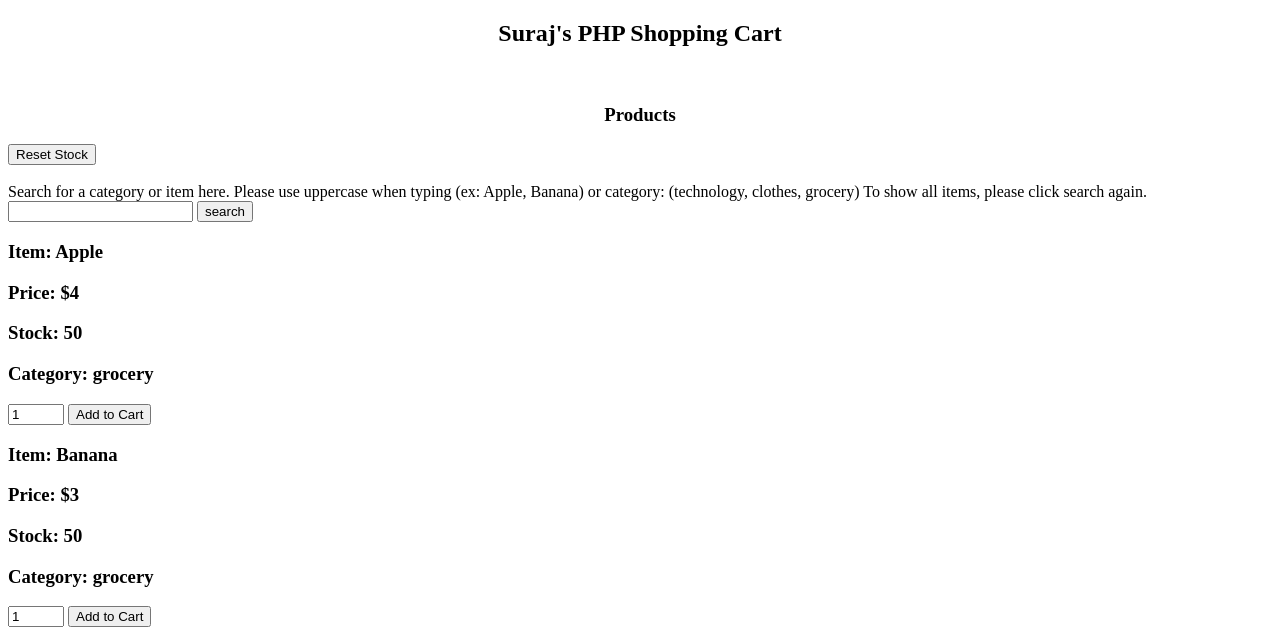
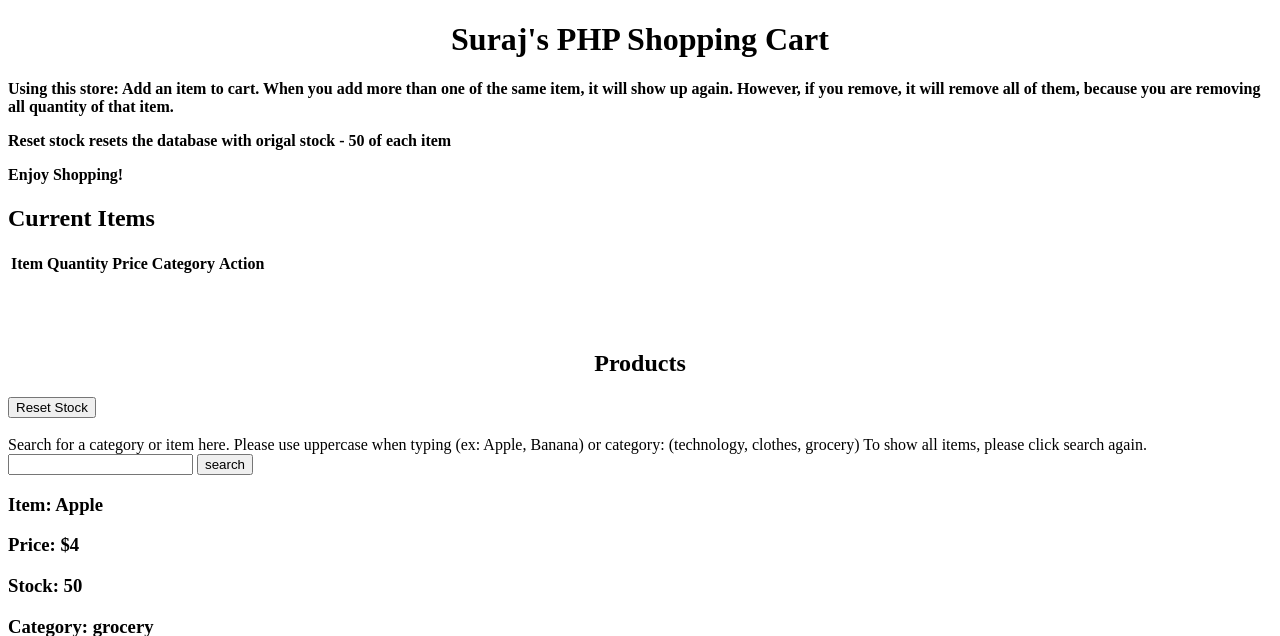
Before and after one commit to sshah98/Mini-Product-Page, a PHP site: page /index.php in a window 1280 px wide. Shown: the top 636 px of the page. Run offline with PHP 8.4, Linux system fonts and the light colour scheme; data comes from the database, SQL or seed files in the repository; data that the repository does not hold is empty.

Commit message:
rearranged website

```diff
--- a/index.php
+++ b/index.php
@@ -5,11 +5,10 @@ $connection = mysqli_connect("localhost", "suraj", "", "miniproject");
 
 //code will execute if the add to cart button is pressed
 if (isset($_POST["addCart"])) {
-
   $quan = $_POST["quantity"];
   $name = $_POST["name"];
 
-
+  //query to remove an item from the stock because it was added to the cart
   $query = "UPDATE productStock SET productStock.amount=productStock.amount - '$quan' WHERE productStock.name = '$name'";
 
   mysqli_query($connection, $query);
@@ -28,8 +27,7 @@ if (isset($_POST["addCart"])) {
       //keeps an indexed count in this session to keep track of how many items were added to cart
       $_SESSION["productCart"][$count] = $itemArray;
     }
-  }
-  else {
+  } else {
     //if there's no data, then the else block will execute
     $itemArray = array('id'=>$_GET["id"], 'name'=>$_POST["name"], 'price'=>$_POST["price"], 'category'=>$_POST["category"], 'quantity'=>$_POST["quantity"]);
     //store all the data into the itemArray array
@@ -37,15 +35,15 @@ if (isset($_POST["addCart"])) {
   }
 }
 
-
+//this action is used when the remove button is clicked
 if (isset($_GET["action"])) {
   if ($_GET["action"] == "delete") {
+    //foreach sets a key to each value - that way it can iterate through all the products
     foreach ($_SESSION["productCart"] as $keys=>$values) {
       if ($values["id"] == $_GET["id"]) {
-
         $quan = $_GET["quantity"];
         $name = $_GET["name"];
-
+        // updates the database and adds the quantity with the amount
         $sql = "UPDATE productStock SET productStock.amount=productStock.amount + '$quan' WHERE productStock.name = '$name'";
         mysqli_query($connection, $sql);
 
@@ -55,23 +53,12 @@ if (isset($_GET["action"])) {
         } else {
           echo "ERROR: Could not able to execute $sql. " . mysqli_error($link);
         }
-
+        //unset removes the current item from the cart
         unset($_SESSION["productCart"][$keys]);
-
-
-
-
       }
     }
   }
-
-
-
-
 }
-
-
-
 ?>
 
 <!DOCTYPE html>
@@ -81,87 +68,16 @@ if (isset($_GET["action"])) {
 </head>
 <body>
 
+  <h1 align="center">Suraj's PHP Shopping Cart</h1>
 
-  <h2 align="center">Suraj's PHP Shopping Cart</h2>
+  <h4> Using this store: Add an item to cart. When you add more than one of the same item, it will show up again. However, if you remove, it will remove all of them, because you are removing all quantity of that item.
+    <p>
+      Reset stock resets the database with origal stock - 50 of each item
+    </p>
+    Enjoy Shopping!
+  </h4>
 
-  <br/>
-  <h3 align="center">Products</h3>
-
-
-  <form action="" method="post">
-    <input type="submit" name="reset" value="Reset Stock" />
-  </form>
-
-  <?php
-  if(isset($_POST["reset"])) {
-    $sql = "UPDATE productStock SET amount=50";
-    mysqli_query($connection, $sql);
-  }
-
-  ?>
-  <br/>
-
-  Search for a category or item here. Please use uppercase when typing (ex: Apple, Banana) or category: (technology, clothes, grocery)
-
-  To show all items, please click search again.
-
-
-  <form action="" method="post">
-    <input type="text" id="search" name="search">
-    <input type="submit" value="search">
-  </form>
-
-
-
-
-  <?php
-
-  $query = "SELECT * FROM productInfo ORDER BY id ASC";
-  $query2 = "SELECT * FROM productStock ORDER BY id ASC";
-
-  $search = $_POST["search"];
-
-  //searching works by changing the orignal query to a new query, depending on
-  if($search == 'grocery' or $search == 'technology' or $search == 'clothes') {
-    $query = "SELECT * FROM productInfo WHERE category LIKE '%$search%'";
-  }
-  else if($search == "Apple" or $search=="Banana" or $search=="Bread" or $search=="Chips" or $search== "Juice" or $search=="Milk" or $search == "Tomato" or $search == "Camera" or $search == "Headphones" or $search == "Laptop" or $search == "Phone" or $search == "Printer" or $search == "Speakers" or $search == "TV" or $search == "Hoodie" or $search == "Jacket" or $search == "Jeans" or $search == "Shirt" or $search == "Shoes" or $search == "Shorts" or $search == "Sunglasses") {
-    $query = "SELECT * FROM productInfo WHERE name LIKE '%$search%'";
-  }
-  else {
-    $query = "SELECT * FROM productInfo ORDER BY id ASC";
-  }
-
-  // get queries from both tables (one with info and one with pictures)
-  $result = mysqli_query($connection, $query);
-  $result2 = mysqli_query($connection, $query2);
-
-
-  //fetch all the data of the database
-  while ($row = mysqli_fetch_array($result) and $row2 = mysqli_fetch_array($result2)) {
-    ?>
-
-    <form method="post" action="index.php?action=add&id=<?php echo $row["id"]; ?>">
-      <h3>Item: <?php echo $row["name"]; ?> </h3>
-      <h3>Price: $<?php echo $row["price"]; ?> </h3>
-      <h3>Stock: <?php echo $row2["amount"]; ?> </h3>
-      <h3>Category: <?php echo $row["category"]; ?> </h3>
-      <input type="number" name="quantity" value="1" min="1" max="50"/>
-      <input type="hidden" name="category" value="<?php echo $row["category"]; ?>" />
-      <input type="hidden" name="name" value="<?php echo $row["name"]; ?>" />
-      <input type="hidden" name="price" value="<?php echo $row["price"]; ?>" />
-
-      <input type="submit" name="addCart" value="Add to Cart" />
-      <br />
-    </form>
-
-    <?php
-  }
-  ?>
-
-  <br />
-
-  <h3>Current Items</h3>
+  <h2>Current Items</h2>
   <table>
 
     <tr>
@@ -203,13 +119,87 @@ if (isset($_GET["action"])) {
 
   </table>
 
+  <br/>
+  <br/>
+  <br/>
+
+  <h2 align="center">Products</h2>
+
+
+  <form action="" method="post">
+    <input type="submit" name="reset" value="Reset Stock" />
+  </form>
+
+  <?php
+  if (isset($_POST["reset"])) {
+    $sql = "UPDATE productStock SET amount=50";
+    mysqli_query($connection, $sql);
+  }
+
+  ?>
+  <br/>
+
+  Search for a category or item here. Please use uppercase when typing (ex: Apple, Banana) or category: (technology, clothes, grocery)
+
+  To show all items, please click search again.
+
+
+  <!-- search action in html -->
+  <form action="" method="post">
+    <input type="text" id="search" name="search">
+    <input type="submit" value="search">
+  </form>
 
 
 
 
+  <?php
+
+  //two original queries - the if else conditional changes the query such that when search is matched, the new query is implemented
+
+  $query = "SELECT * FROM productInfo ORDER BY id ASC";
+  $query2 = "SELECT * FROM productStock ORDER BY id ASC";
+
+  $search = $_POST["search"];
+
+  //searching works by changing the orignal query to a new query, depending on
+  if ($search == 'grocery' or $search == 'technology' or $search == 'clothes') {
+    $query = "SELECT * FROM productInfo WHERE category LIKE '%$search%'";
+  } elseif ($search == "Apple" or $search=="Banana" or $search=="Bread" or $search=="Chips" or $search== "Juice" or $search=="Milk" or $search == "Tomato" or $search == "Camera" or $search == "Headphones" or $search == "Laptop" or $search == "Phone" or $search == "Printer" or $search == "Speakers" or $search == "TV" or $search == "Hoodie" or $search == "Jacket" or $search == "Jeans" or $search == "Shirt" or $search == "Shoes" or $search == "Shorts" or $search == "Sunglasses") {
+    $query = "SELECT * FROM productInfo WHERE name LIKE '%$search%'";
+  } else {
+    $query = "SELECT * FROM productInfo ORDER BY id ASC";
+  }
+
+  // get queries from both tables (one with info and one with stock amount)
+  $result = mysqli_query($connection, $query);
+  $result2 = mysqli_query($connection, $query2);
 
 
+  //fetch all the data of the database
+  while ($row = mysqli_fetch_array($result) and $row2 = mysqli_fetch_array($result2)) {
+    ?>
 
+    <form method="post" action="index.php?action=add&id=<?php echo $row["id"]; ?>">
+      <h3>Item: <?php echo $row["name"]; ?> </h3>
+      <h3>Price: $<?php echo $row["price"]; ?> </h3>
+      <h3>Stock: <?php echo $row2["amount"]; ?> </h3>
+      <h3>Category: <?php echo $row["category"]; ?> </h3>
+      <input type="number" name="quantity" value="1" min="1" max="50"/>
+      <input type="hidden" name="category" value="<?php echo $row["category"]; ?>" />
+      <!-- values are hidden because it prevents user input with category or name or price -->
+      <input type="hidden" name="name" value="<?php echo $row["name"]; ?>" />
+      <input type="hidden" name="price" value="<?php echo $row["price"]; ?>" />
+
+      <input type="submit" name="addCart" value="Add to Cart" />
+      <br />
+    </form>
+
+    <?php
+  }
+  ?>
+
+  <br />
 
 </body>
 </html>
```
